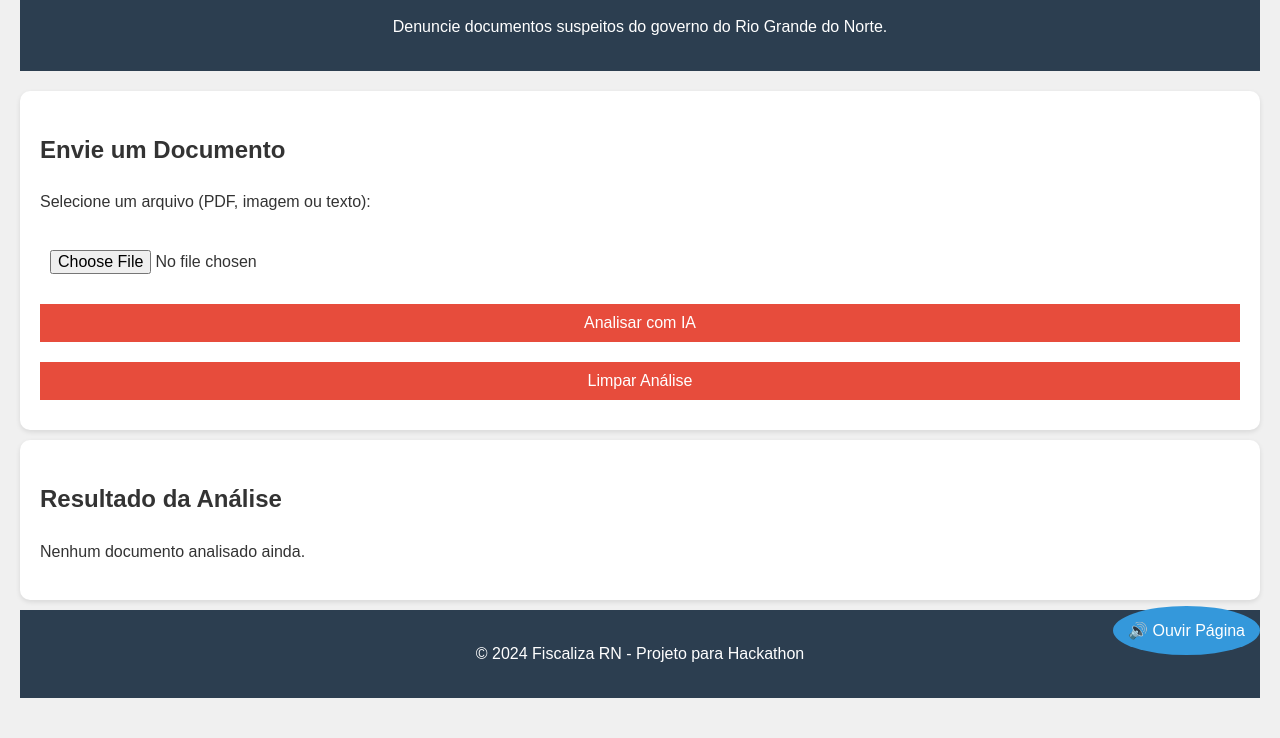
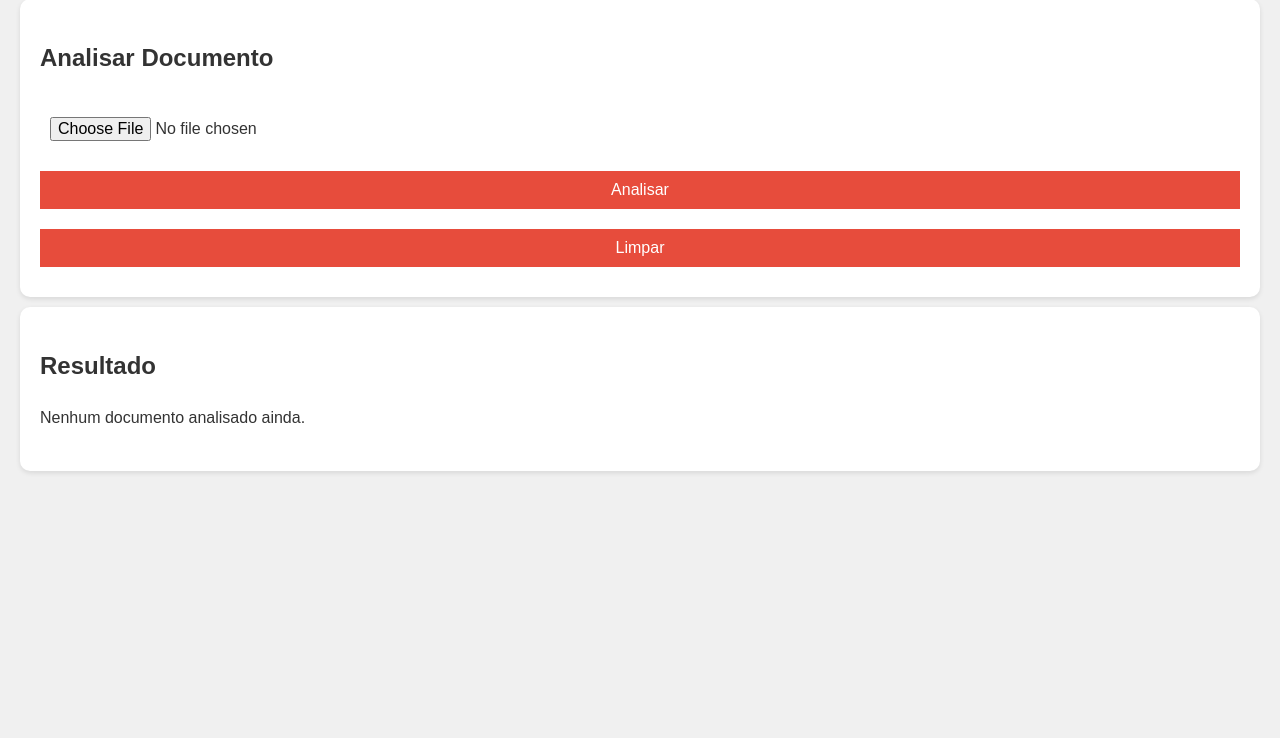
Before and after one commit to MVDZSaulo/fiscaliza-rn, a plain HTML site: page index.html in a window 1280 px wide. Shown: the part 115-853 px from the top of the page. After the commit the page ends 800 px from the top, so only its background shows below. Drawn offline with Linux system fonts and the light colour scheme.

Commit message:
Update index.html

```diff
--- a/index.html
+++ b/index.html
@@ -2,63 +2,28 @@
 <html lang="pt-BR">
 <head>
     <meta charset="UTF-8">
-    <meta name="viewport" content="width=device-width, initial-scale=1.0">
-    <title>Fiscaliza RN - Denuncie Documentos Adulterados</title>
+    <title>Fiscaliza RN</title>
     <link rel="stylesheet" href="styles.css">
-    <script src="script.js"></script>
-    <script src="leitorTela.js"></script>
-
 </head>
 <body>
-    <header aria-label="Cabeçalho">
-        <h1 tabindex="0">🔍 Fiscaliza RN</h1>
-        <p tabindex="0">Denuncie documentos suspeitos do governo do Rio Grande do Norte.</p>
-    </header>
+    <div class="container">
+        <h1>Fiscaliza RN</h1>
 
-    <main aria-label="Área principal">
-        <div class="card" tabindex="0">
-            <h2 tabindex="0">Envie um Documento</h2>
-            <p tabindex="0">Selecione um arquivo (PDF, imagem ou texto):</p>
-
-            <input
-                type="file"
-                id="documento"
-                accept=".pdf,.png,.docx,.txt"
-                aria-label="Selecione um documento para análise"
-
-            >
-
-            <button
-                onclick="analisarDocumento()"
-                aria-label="Botão para analisar documento"
-                tabindex="0"
-            >
-                Analisar com IA
-            </button>
-            <button onclick="limparAnalise()">Limpar Análise</button>
+        <div class="card">
+            <h2>Analisar Documento</h2>
+            <input type="file" id="documento" accept=".txt">
+            <button onclick="analisarDocumento()">Analisar</button>
+            <button onclick="limparAnalise()">Limpar</button>
         </div>
 
-        <div id="resultado" class="card" tabindex="0" aria-live="polite">
-            <h2 tabindex="0">Resultado da Análise</h2>
-            <p id="textoResultado" tabindex="0">Nenhum documento analisado ainda.</p>
+        <!-- Área de resultados (SEMPRE no HTML) -->
+        <div class="card">
+            <h2>Resultado</h2>
+            <div id="textoResultado">Nenhum documento analisado ainda.</div>
+            <div id="textoExtraido" style="margin-top: 20px;"></div>
         </div>
-
-        <!-- Botão de leitura de tela -->
-        <button
-            id="lerPagina"
-            aria-label="Ouvir página"
-            class="acessibilidade-btn"
-            tabindex="0"
-        >
-            🔊 Ouvir Página
-        </button>
-    </main>
-
-    <footer aria-label="Rodapé">
-        <p tabindex="0">© 2024 Fiscaliza RN - Projeto para Hackathon</p>
-    </footer>
+    </div>
 
     <script src="script.js"></script>
-    <script src="leitorTela.js"></script>
 </body>
 </html>
```
